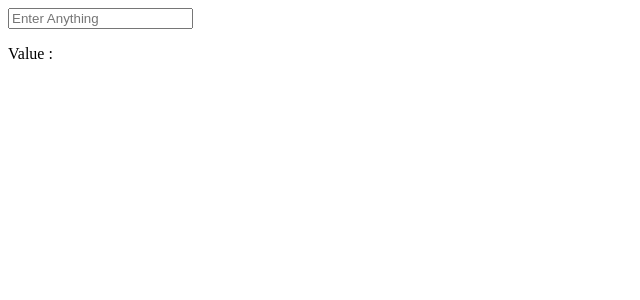
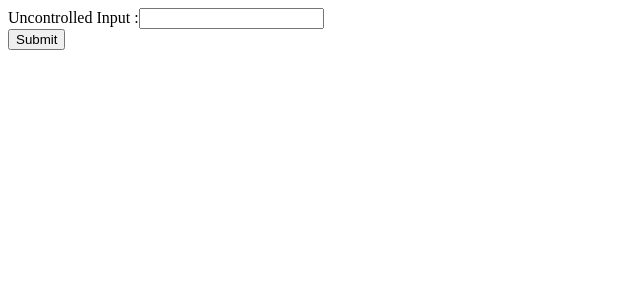
Before and after one commit to gokuljsparkout/GokulJSO, a React (Create React App) app: page / in a window 1280 px wide. Shown: the top 300 px of the page, without its empty margins (0-640 px from the left). Built offline with nearby package versions, Linux system fonts and the light colour scheme.

Commit message:
UnControlled Components

```diff
--- a/src/App.js
+++ b/src/App.js
@@ -1,9 +1,9 @@
 import React from "react";
-import ParentC from "./ParentC";
+import C from "./C";
 function App() {
   return (
     <div className="App">
-      <ParentC/>
+      <C/>
       </div>
   );
 }
--- /dev/null
+++ b/src/C.js
@@ -0,0 +1,28 @@
+import React,{useRef, useState} from 'react'
+
+const C = () => {
+  const inputRef =useRef(null);
+  const[input,setInput]=useState('');
+
+  function handleSubmit(event){
+    event.preventDefault();
+    console.log('Input Value : ', inputRef.current.value);
+    setInput(inputRef.current.value);
+  }
+
+  return (
+    <div>
+    <form onSubmit={handleSubmit}>
+      <label>
+        Uncontrolled Input :
+        <input type='text' ref={inputRef}/>
+      </label>
+      <br/>
+      <button type='submit'>Submit</button>
+    </form>
+    <p>{input}</p>
+    </div>
+  )
+}
+
+export default C
--- a/src/ChildC.js
+++ /dev/null
@@ -1,11 +0,0 @@
-import React from 'react'
-const ChildC = ({value,onChange}) => {
-  return (
-    <div>
-        <input type='text' placeholder='Enter Anything' onChange={onChange}></input>
-      <p>Value : {value}</p>
-    </div>
-  )
-}
-
-export default ChildC
--- a/src/ParentC.js
+++ /dev/null
@@ -1,21 +0,0 @@
-import React from 'react'
-import { useState } from 'react'
-import ChildC from './ChildC';
-const ParentC = () => {
-
-  const [inputValue,setInputValue]=useState('');
-
-  function handleInputValue(event)
-  {
-    setInputValue(event.target.value);
-  }
-  return (
-    <div>
-      <ChildC value={inputValue} onChange={handleInputValue}/>
-    </div>
-  )
-}
-
-export default ParentC
-
-//Controlled Components
```
